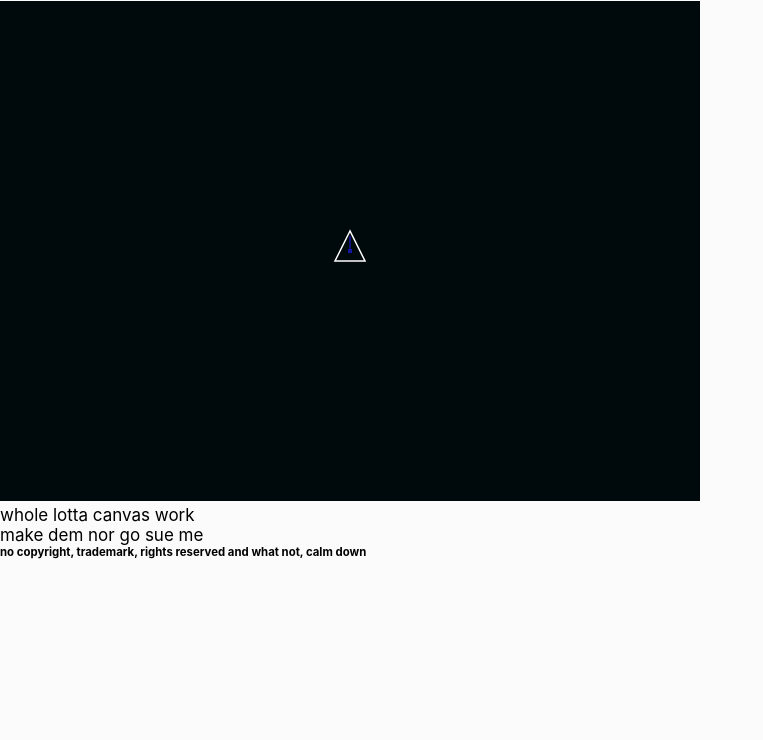
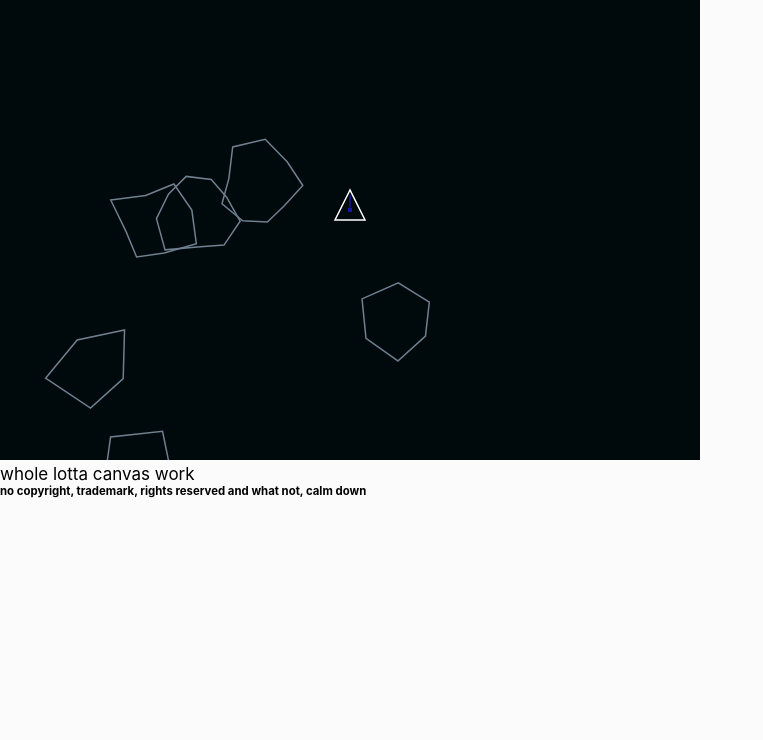
Before and after one commit to paul-ebose/game-asteriods, a plain HTML site: page index.html in a window 1280 px wide. Shown: the part 60-800 px from the top of the page, without its empty margins (0-763 px from the left). Drawn offline with Linux system fonts and the light colour scheme.

Commit message:
create asteriods

```diff
--- a/app.js
+++ b/app.js
@@ -1,5 +1,6 @@
-import { DEGREE, FPS, TURN_SPEED } from './modules/constants.js'
+import { DEGREE, FPS, TURN_SPEED, ROID_STARTING_NUM, ROID_START_SIZE } from './modules/constants.js'
 import Ship from './modules/Ship.js'
+import Asteroid from './modules/Asteroid.js'
 
 /**@type {HTMLCanvasElement} */
 const cvs = document.getElementById('gameCanvas')
@@ -8,7 +9,26 @@ const ctx = cvs.getContext('2d')
 document.addEventListener('keyup', handleKeyUp)
 document.addEventListener('keydown', handleKeyDown)
 
+// set ship & asteroids
 const ship = new Ship( cvs.width/2, cvs.height/2, 30)
+let roids = []
+createAsteriodBelt()
+
+function createAsteriodBelt() {
+  roids = []
+  let x, y
+  for (let i = 0; i < ROID_STARTING_NUM; i++) {
+    do {
+      x = Math.floor(Math.random() * cvs.width)
+      y = Math.floor(Math.random() * cvs.height)
+    } while (distanceBetweenPoints(ship.x, ship.y, x, y) < ( ROID_START_SIZE * 2 + ship.r ))
+    roids = [ ...roids, new Asteroid(x, y)]
+  }
+}
+
+function distanceBetweenPoints(x1, y1, x2, y2) {
+  return Math.sqrt(Math.pow(x2 - x1, 2) + Math.pow(y2 - y1, 2))
+}
 
 function handleKeyUp(/**@type {KeyboardEvent} */ ev) {
   switch (ev.key) {
@@ -53,6 +73,7 @@ function draw() {
   ctx.fillStyle = '#00090c'
   ctx.fillRect(0, 0, cvs.width, cvs.height)
   ship.draw(ctx)
+  Asteroid.render(ctx, cvs, ship.size/20, roids)
   ship.isThrusting ? ship.drawThruster(ctx) : ship.design(ctx)
 }
 
--- a/index.html
+++ b/index.html
@@ -12,7 +12,7 @@
 
 <body>
   <header>
-    <h1>Ass steriods</h1>
+    <!-- <h1>Ass steriods</h1> -->
     <p>Damn</p>
   </header>
 
@@ -41,7 +41,7 @@
 
   <footer>
     <p>whole lotta canvas work</p>
-    <p>make dem nor go sue me</p>
+    <!-- <p>make dem nor go sue me</p> -->
     <h6>no copyright, trademark, rights reserved and what not, calm down</h6>
   </footer>
 </body>
--- /dev/null
+++ b/modules/Asteroid.js
@@ -0,0 +1,61 @@
+import { DEGREE, FPS, ROID_JAG, ROID_START_SIZE, ROID_START_SPEED, ROID_VERTEX } from './constants.js'
+
+export default class Asteroid {
+  constructor(x, y) {
+    this.x = x
+    this.y = y
+    // (x/y) velocity = random magnitude/speed * random direction
+    this.xv = (Math.random() * ROID_START_SPEED / FPS) * (Math.random() < 0.5 ? 1 : -1)
+    this.yv = (Math.random() * ROID_START_SPEED / FPS) * (Math.random() < 0.5 ? 1 : -1)
+    this.r = ROID_START_SIZE / 2
+    this.a = Math.random() * (360 * DEGREE)
+    this.vertices = Math.floor((Math.random() * ROID_VERTEX) + ROID_VERTEX/2)
+    this.offsets = []
+    // offsets for the vertices
+    for (let i = 0; i < this.vertices; i++)
+      this.offsets = [ ...this.offsets, Math.random() * ROID_JAG + 1 - ROID_JAG]
+  }
+
+  static render(ctx, cvs, lineWidth, roids) {
+    ctx.strokeStyle = 'slategrey'
+    ctx.lineWidth = lineWidth
+
+    let x, y, r, a, vertices, offsets
+    for (const roid of roids) {
+      x = roid.x
+      y = roid.y
+      r = roid.r
+      a = roid.a
+      vertices = roid.vertices
+      offsets = roid.offsets
+      // draw path
+      ctx.beginPath()
+      ctx.moveTo(
+        x + r * offsets[0] * Math.cos(a),
+        y + r * offsets[0] * Math.sin(a),
+      )
+      // draw polygon
+      for (let i = 1; i < vertices; i++)
+        ctx.lineTo(
+          x + r * offsets[i] * Math.cos(a + i * (360 * DEGREE ) / vertices),
+          y + r * offsets[i] * Math.sin(a + i * (360 * DEGREE ) / vertices),
+        )
+      ctx.closePath()
+      ctx.stroke()
+      // move asteroid
+      roid.x += roid.xv
+      roid.y += roid.yv
+      // handle screen edges
+      if (roid.x < 0 - roid.r)
+        roid.x = cvs.width + roid.r
+      else if (roid.x > cvs.width + roid.r)
+        roid.x = 0 - roid.r
+
+      if (roid.y < 0 - roid.r)
+        roid.y = cvs.height + roid.r
+      else if (roid.y > cvs.height + roid.r)
+        roid.y = 0 - roid.r
+    }
+  }
+
+}
--- a/modules/constants.js
+++ b/modules/constants.js
@@ -1,5 +1,10 @@
+export const DEGREE = Math.PI/180
+export const FRICTION = 0.7
 export const FPS = 30
+export const ROID_JAG = 0.44
+export const ROID_START_SIZE = 100
+export const ROID_START_SPEED = 50
+export const ROID_STARTING_NUM = 6
+export const ROID_VERTEX = 10
 export const SHIP_THRUST = 5
 export const TURN_SPEED = 180
-export const FRICTION = 0.7
-export const DEGREE = Math.PI/180
```
